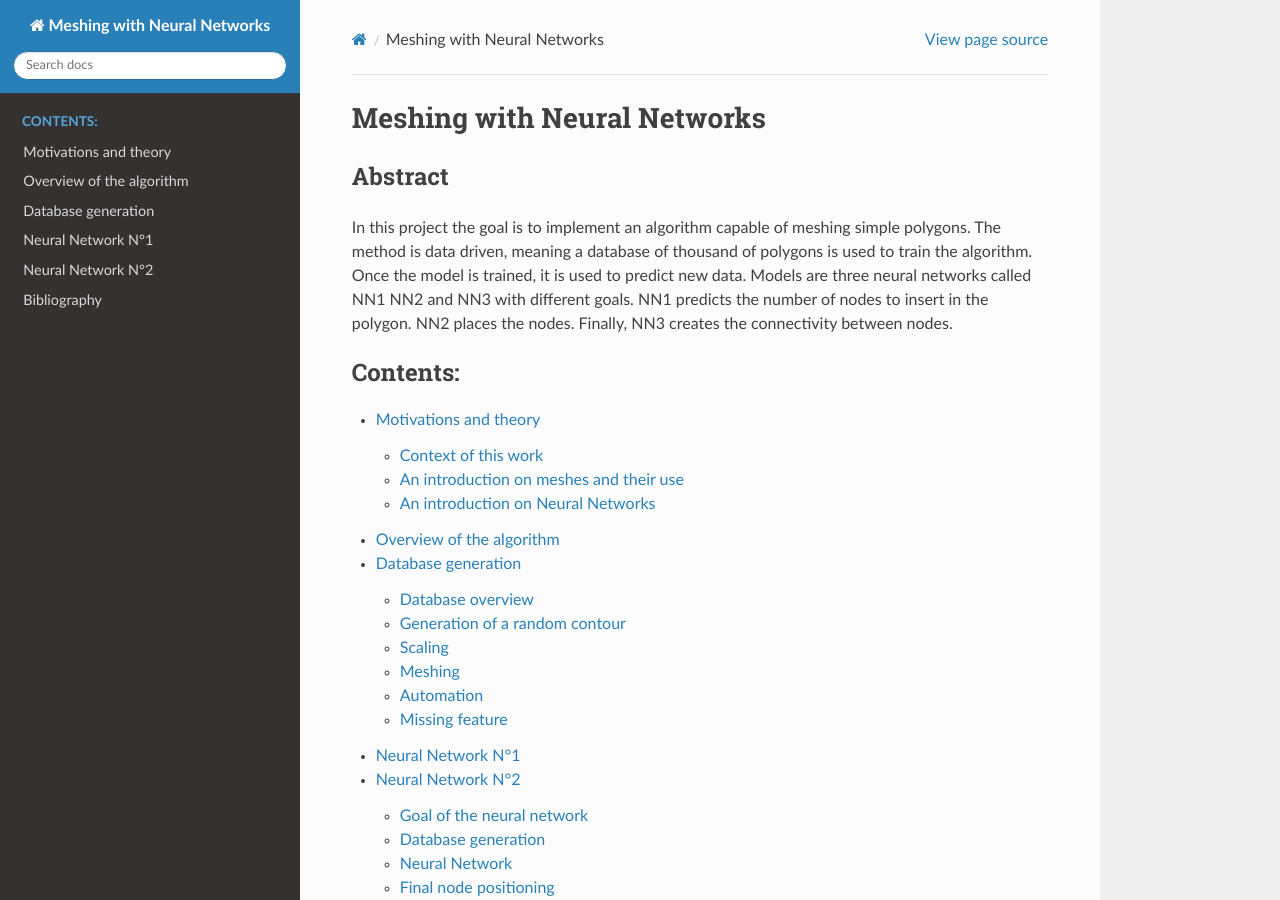
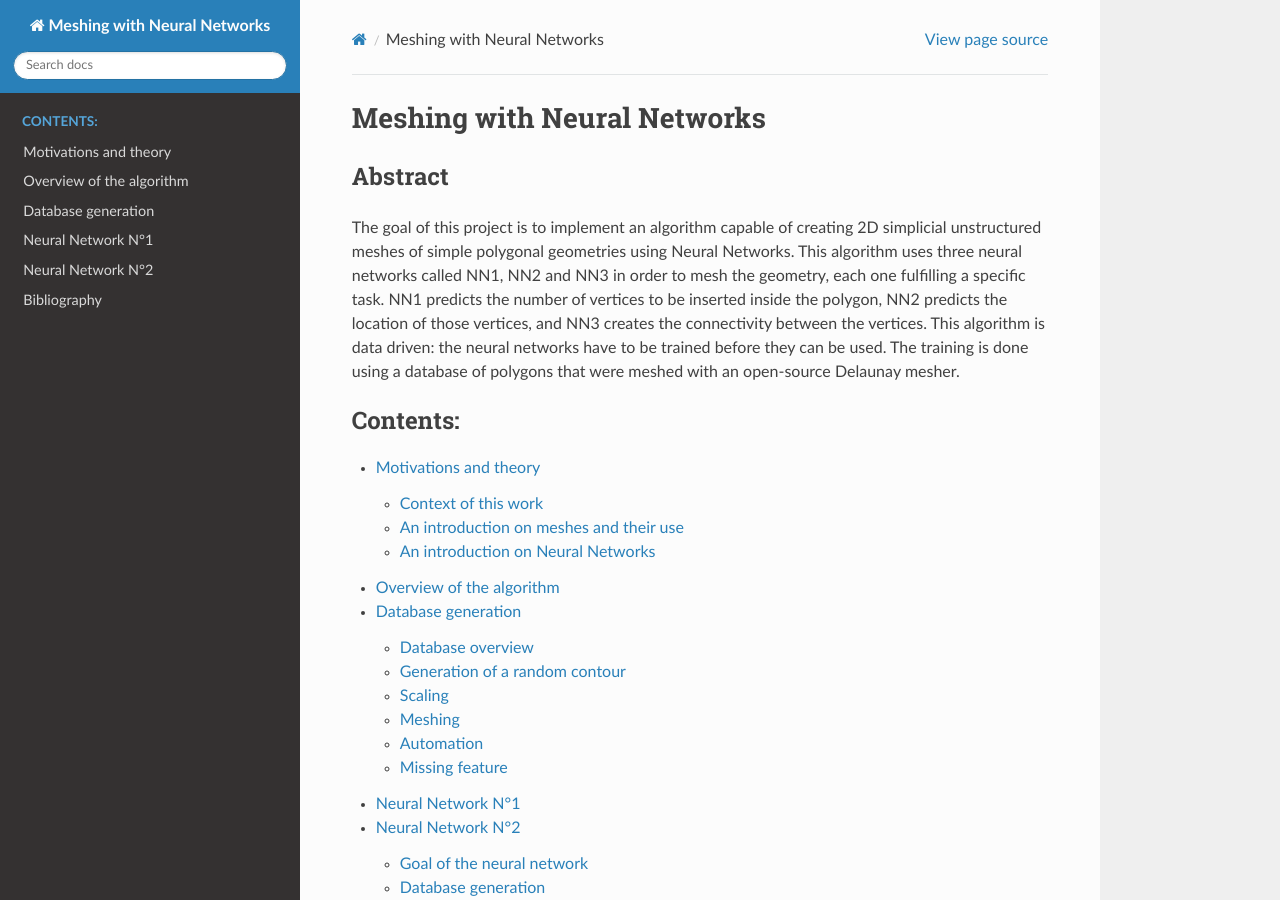
Before and after one commit to mtruel/projet_NN, a Sphinx documentation site: the page built from doc/source/index.rst, in a window 1280 px wide and 900 px high. Built offline with Sphinx 7.4.7 and the Read the Docs theme 2.0.0, drawn with Linux system fonts in a browser that asks for light colours.

Commit message:
Reformulate abstract

```diff
--- a/doc/source/index.rst
+++ b/doc/source/index.rst
@@ -8,7 +8,7 @@ Meshing with Neural Networks
 
 Abstract
 --------------------------
-In this project the goal is to implement an algorithm capable of meshing simple polygons. The method is data driven, meaning a database of thousand of polygons is used to train the algorithm. Once the model is trained, it is used to predict new data. Models are three neural networks called NN1 NN2 and NN3 with different goals. NN1 predicts the number of nodes to insert in the polygon. NN2 places the nodes. Finally, NN3 creates the connectivity between nodes.
+The goal of this project is to implement an algorithm capable of creating 2D simplicial unstructured meshes of simple polygonal geometries using Neural Networks. This algorithm uses three neural networks called NN1, NN2 and NN3 in order to mesh the geometry, each one fulfilling a specific task. NN1 predicts the number of vertices to be inserted inside the polygon, NN2 predicts the location of those vertices, and NN3 creates the connectivity between the vertices. This algorithm is data driven: the neural networks have to be trained before they can be used. The training is done using a database of polygons that were meshed with an open-source Delaunay mesher.
 
 
 .. toctree::
```
